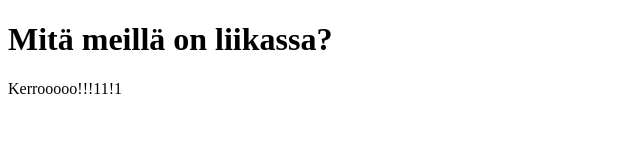
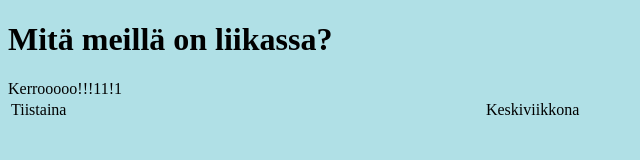
Before and after one commit to Arska-web/Liikunta, a plain HTML site: page index.html in a window 1280 px wide. Shown: the whole page, without its empty margins (0-640 px from the left). Drawn offline with Linux system fonts and the light colour scheme.

Commit message:
Update index.html

```diff
--- a/index.html
+++ b/index.html
@@ -1,9 +1,16 @@
 <!DOCTYPE html>
 <html>
-<body>
+<body style="background-color:powderblue;">
 
 <h1>Mitä meillä on liikassa?</h1>
 <blink>Kerrooooo!!!11!1</blink>
 
+<table style="width:100%">
+  <tr>
+    <td>Tiistaina</td>
+    <td>Keskiviikkona</td>
+  </tr>
+</table>
+
 </body>
 </html>
```
